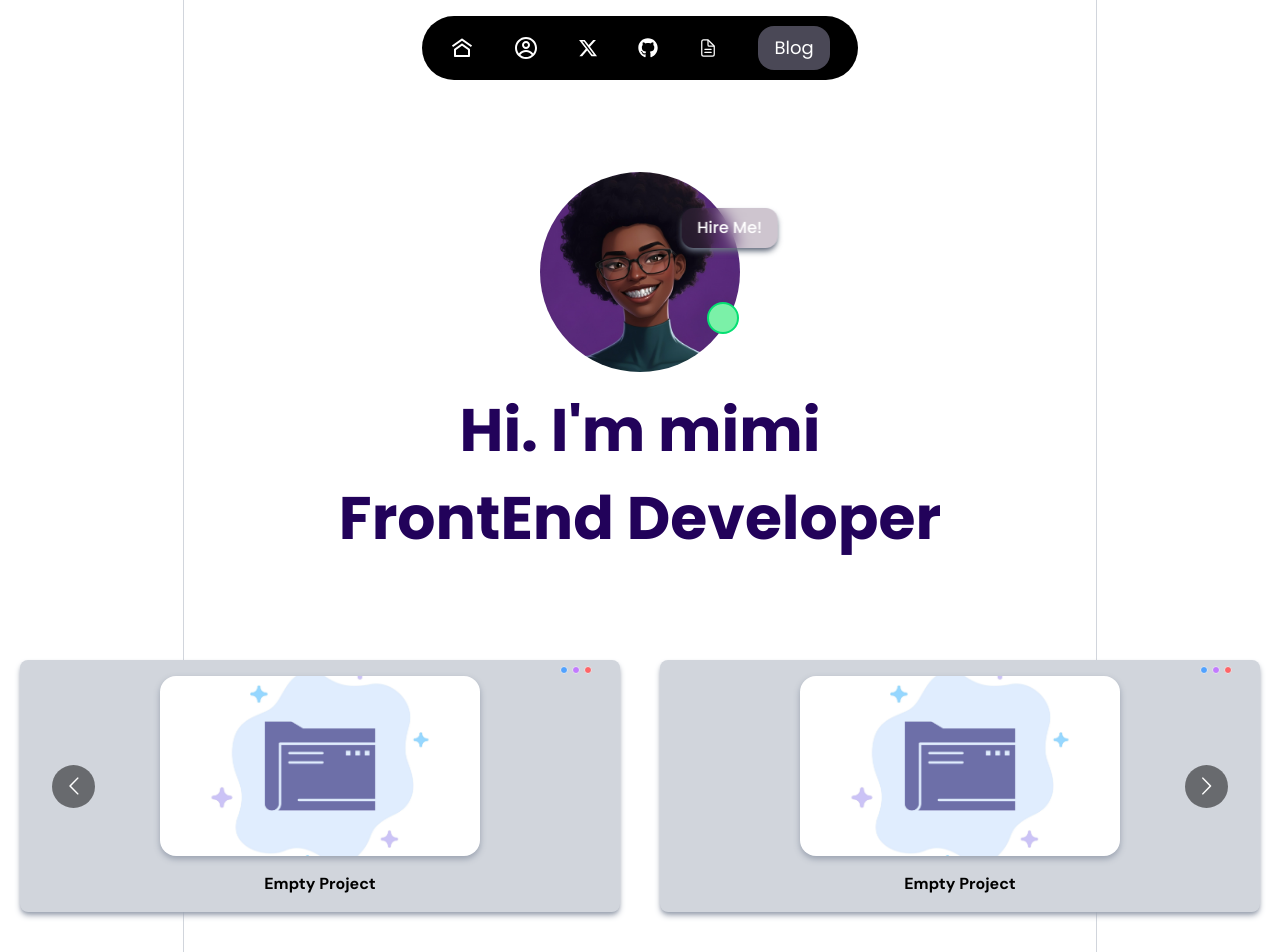
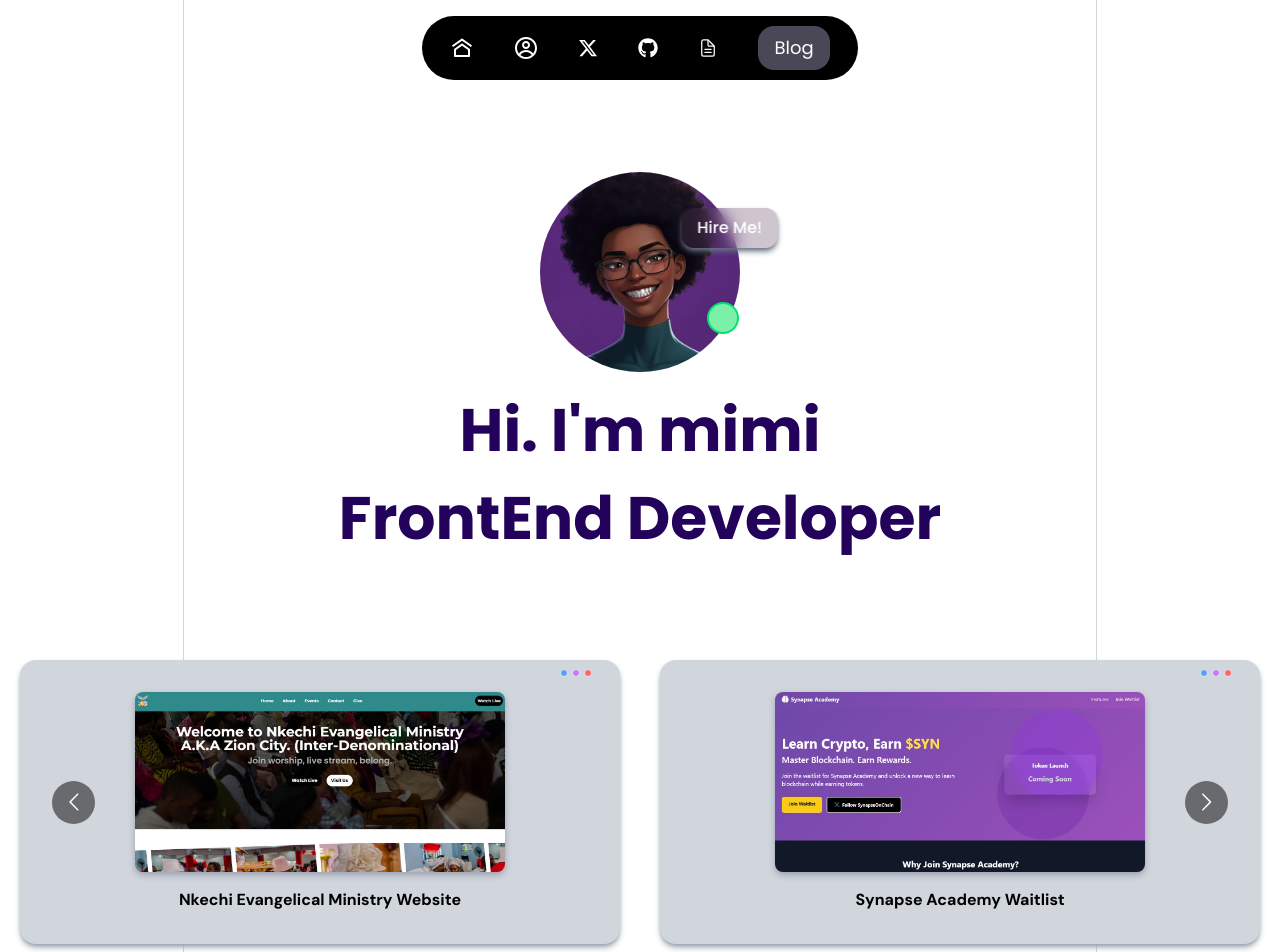
Before and after one commit to OkataMiracleDev/my_portfolio, a Next.js app: page / in a window 1280 px wide. Shown: the top 952 px of the page. Built offline with nearby package versions, Linux system fonts and the light colour scheme; a web font is replaced by a local one.

Commit message:
style(Home): adjust animation and slider styling for better UX
- Reduce AOS animation duration and change easing for snappier feel
- Increase carousel auto-play speed and adjust card dimensions
- Improve card styling with better padding and rounded corners

```diff
--- a/components/Home/Home.tsx
+++ b/components/Home/Home.tsx
@@ -19,8 +19,8 @@ const Home = () => {
     const initAOS = async()=>{
       await import('aos');
       AOS.init({
-        duration:1000,
-        easing:'ease',
+        duration:600,
+        easing:'ease-in',
         once:true,
         anchorPlacement: "top-bottom",
       });
--- a/components/Home/Projects/ProjectsSlider.tsx
+++ b/components/Home/Projects/ProjectsSlider.tsx
@@ -27,12 +27,12 @@ const responsive = {
 
 const ProjectsSlider = () => {
   return (
-    <Carousel responsive={responsive} infinite={true} autoPlay={true} autoPlaySpeed={1000} keyBoardControl={true}>
+    <Carousel responsive={responsive} infinite={true} autoPlay={true} autoPlaySpeed={1500} keyBoardControl={true}>
         {projectsSliderData.map((data)=>{
             return(
                 <div key={data.id} className='m-5 hover:m-3 block transition-all duration-300'>
                     <a href={data.link} target="_blank" rel="noopener noreferrer" className='block w-full h-full'>
-                        <div className='flex flex-col items-center  bg-gray-300 py-4 md:px-4 md:py-4 rounded-lg shadow-md shadow-gray-400'>
+                        <div className='flex flex-col items-center  bg-gray-300 py-6 md:px-4 md:py-8 rounded-2xl shadow-md shadow-gray-400'>
 
                             <div className='md:flex hidden flex-row gap-1 absolute top-[9%] left-[90%] translate-x-[-50%]'>
                                 <div className='w-[8px] h-[8px] bg-blue-400 border border-gray-200 rounded-full'></div>
@@ -48,8 +48,8 @@ const ProjectsSlider = () => {
 
 
                             <div className='flex flex-col items-center justify-center'>
-                                <div className='w-[270px] h-[250px] md:w-[320px] md:h-[180px]'>
-                                    <Image src={data.image} alt={data.name} width={1500} height={1500} className='h-full w-full object-center object-cover rounded-2xl drop-shadow-md drop-shadow-gray-400 ' />
+                                <div className='w-[330px] h-[250px] md:w-[370px] md:h-[180px]'>
+                                    <Image src={data.image} alt={data.name} width={1500} height={1500} className='h-full w-full object-center object-cover rounded-lg drop-shadow-md drop-shadow-gray-400 ' />
                                 </div>
                                 <h1 className='grav font-bold mt-4 text-center'>{data.name}</h1>
                             </div>
```
